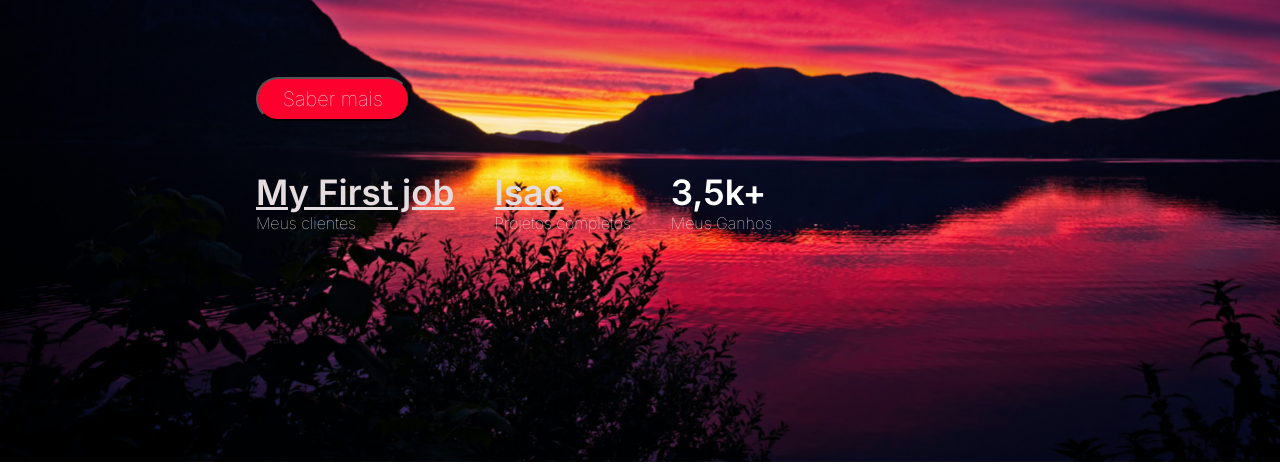
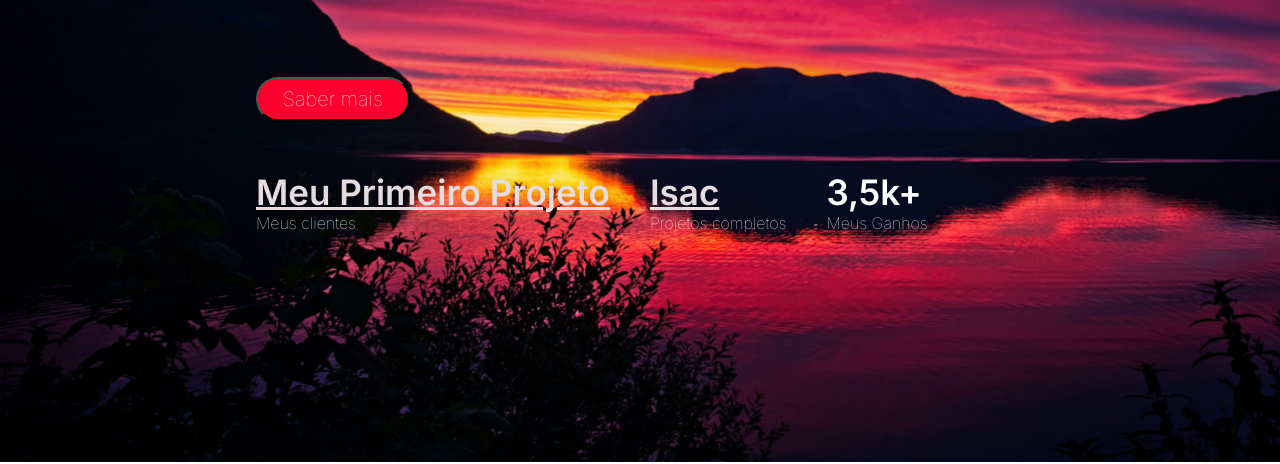
Before and after one commit to isac-squall/meu-site-de-portifolio, a plain HTML site: page index.html in a window 1280 px wide. Shown: the part 338-802 px from the top of the page. Drawn offline with nearby package versions, Linux system fonts and the light colour scheme; a web font is replaced by a local one.

Commit message:
Update index.html

```diff
--- a/index.html
+++ b/index.html
@@ -58,7 +58,7 @@
                 target="blank"
                 class="stylelink"
                 href="https://daynaildesigner.com.br/"
-                >My First job</a
+                >Meu Primeiro Projeto</a
               >
             </h3>
             <p>Meus clientes</p>
```
